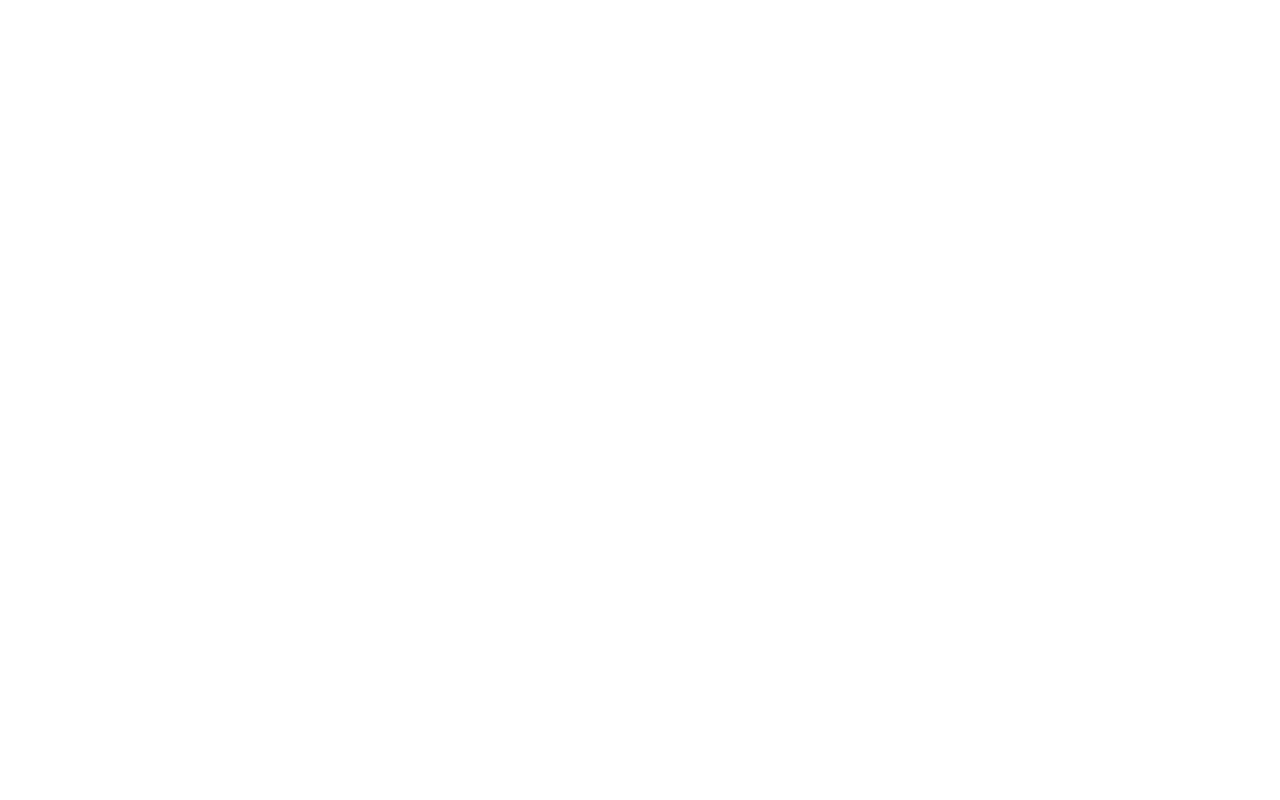
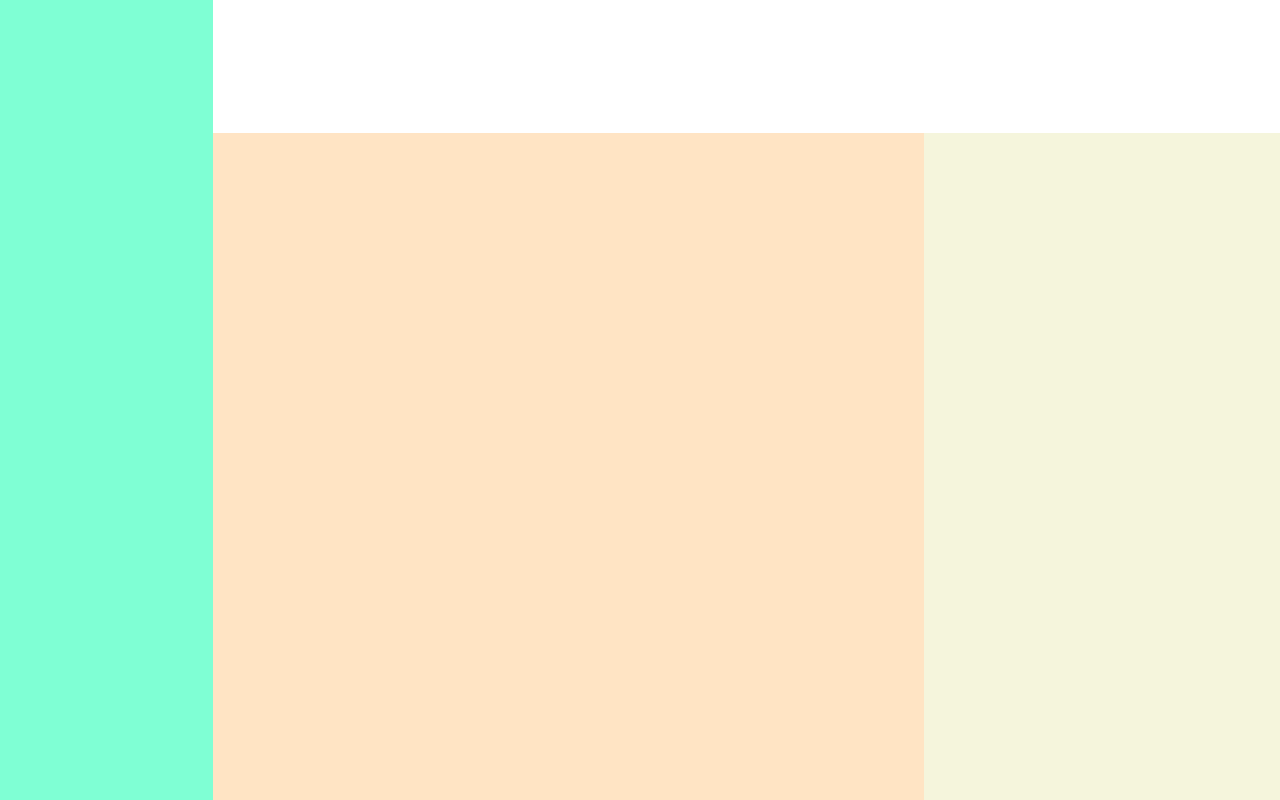
Before and after one commit to Mefisto756/odinAdminDashboard, a plain HTML site: page index.html in a window 1280 px wide. Drawn offline with Linux system fonts and the light colour scheme.

Commit message:
basic grid containers

```diff
--- a/index.html
+++ b/index.html
@@ -10,7 +10,15 @@
 
 <body>
     <div class="container">
+        <div class="leftMenu"> </div>
+        <div class="rightSide">
+            <div class="upperPanel"> </div>
+            <div class="lowerPanel">
+                <div class="projects"></div>
+                <div class="announcTrending"> </div>
+            </div>
 
+        </div>
     </div>
 </body>
 
--- a/styles.css
+++ b/styles.css
@@ -5,4 +5,42 @@
 
 .container {
     display: grid;
+    grid-template-columns: 1fr 5fr;
+
+    background-color: grey;
+    width: 100vw;
+    height: 100vh;
 }
+
+.leftMenu {
+    grid-row: 1/-1;
+    grid-column: 1/2;
+
+    background-color: aquamarine;
+}
+
+.rightSide {
+    display: grid;
+    grid-template-rows: 1fr 5fr;
+}
+
+.upperPanel {
+    grid-column: 1/-1;
+    grid-row: 1/2;
+
+    background-color: white;
+}
+
+.lowerPanel {
+    display: grid;
+
+    grid-template-columns: 2fr 1fr;
+}
+
+.projects {
+    background-color: bisque;
+}
+
+.announcTrending {
+    background-color: beige;
+}
```
Also changed, not shown: dashboard-projectBox.png (added).
